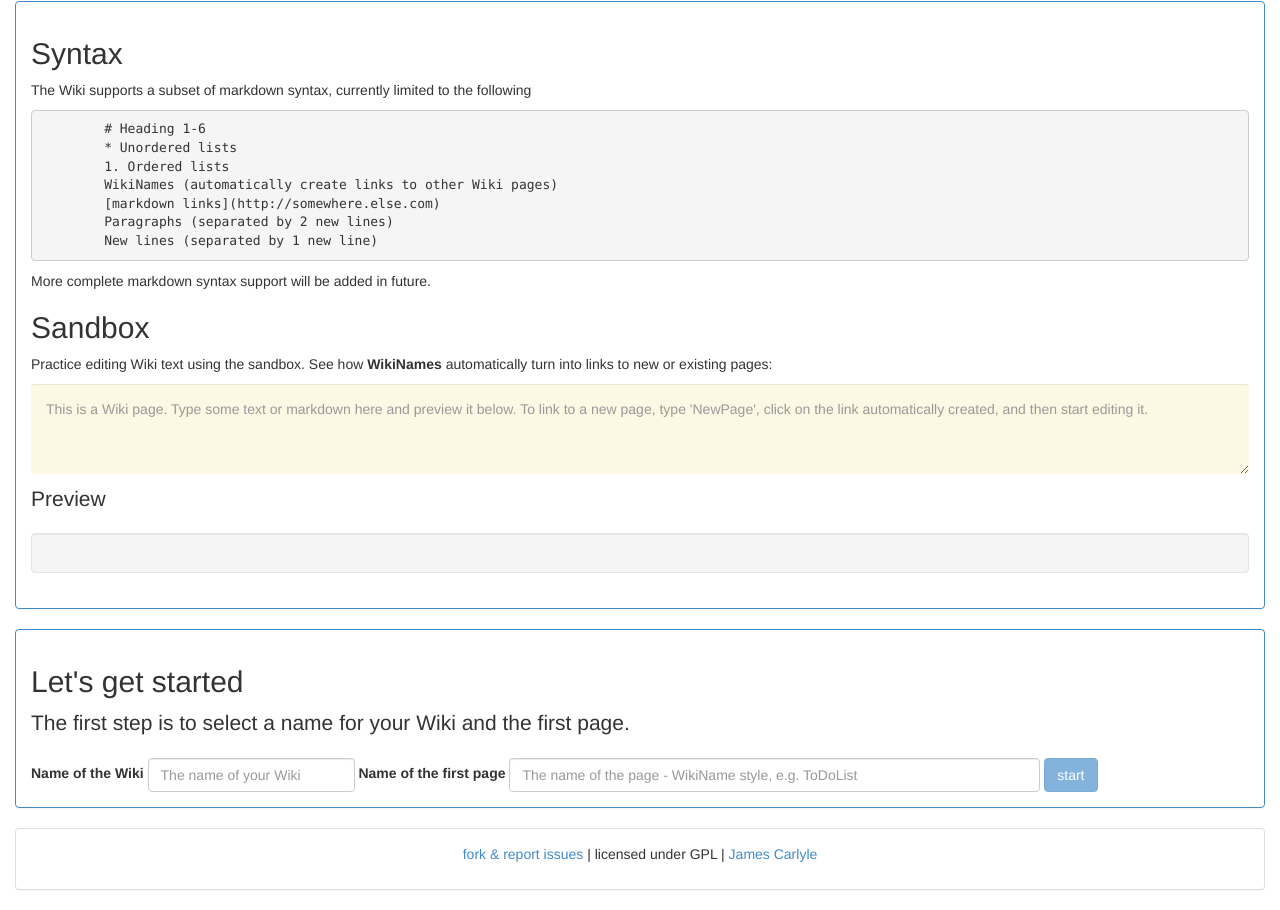
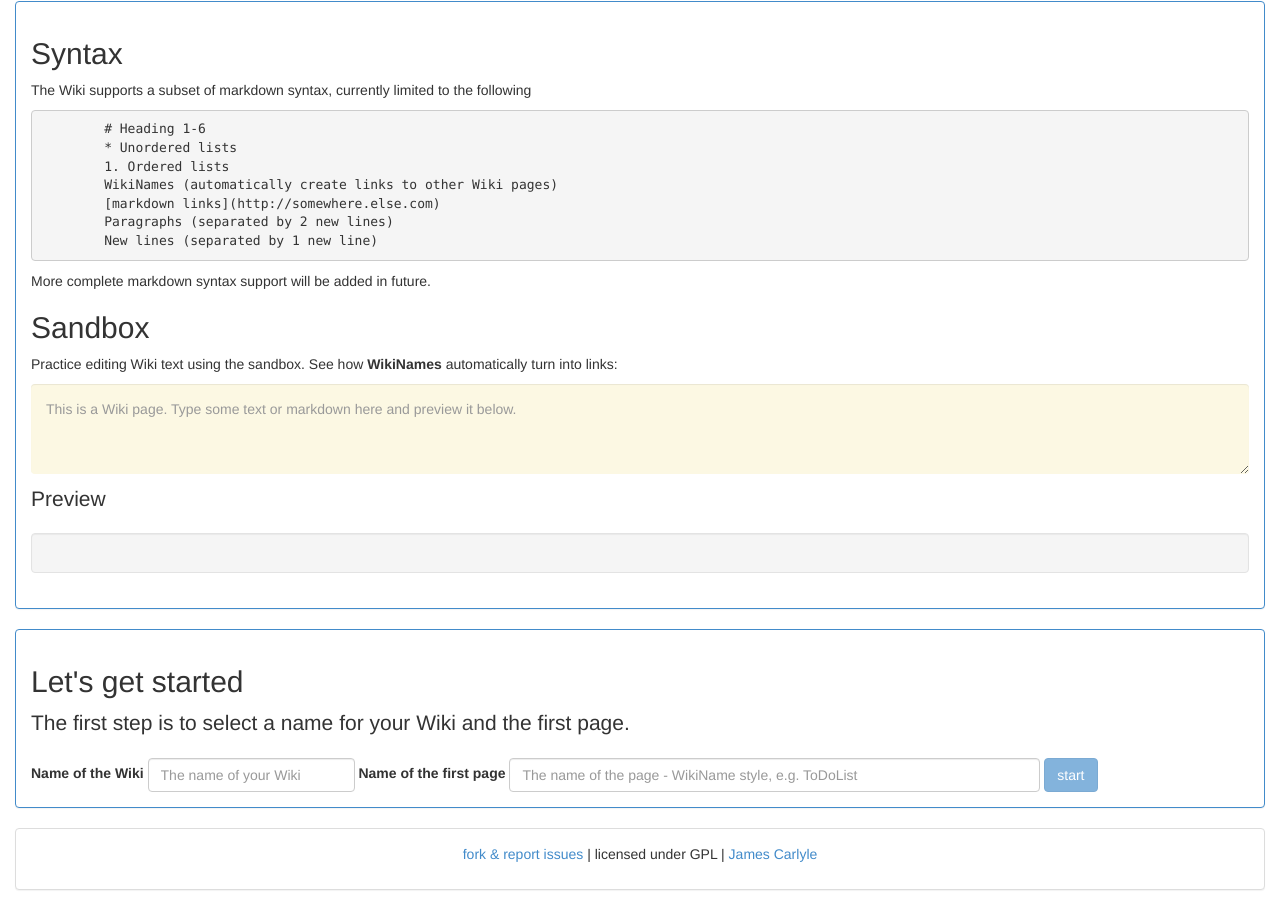
Before and after one commit to jamescarlyle/ipfs-wiki, a plain HTML site: page index.html in a window 1280 px wide. Shown: the part 1196-2106 px from the top of the page. Drawn offline with Linux system fonts and the light colour scheme.

Commit message:
updated README

```diff
--- a/views/home.html
+++ b/views/home.html
@@ -31,10 +31,10 @@
 	New lines (separated by 1 new line)</pre>
 			<p>More complete markdown syntax support will be added in future.</p>
 			<h2>Sandbox</h2>
-			<p>Practice editing Wiki text using the sandbox. See how <b>WikiNames</b> automatically turn into links to new or existing pages:</p>
+			<p>Practice editing Wiki text using the sandbox. See how <b>WikiNames</b> automatically turn into links:</p>
 			<p>
 				<textarea class="form-control" style="border-style:none;background-color:#fcf8e3;padding:15px;"
-			ng-model="sandbox" rows="3" placeholder="This is a Wiki page. Type some text or markdown here and preview it below. To link to a new page, type 'NewPage', click on the link automatically created, and then start editing it.">
+			ng-model="sandbox" rows="3" placeholder="This is a Wiki page. Type some text or markdown here and preview it below.">
 				</textarea>
 			</p>
 			<p class="lead">Preview</p>
```
Also changed, not shown: 1 other file.
